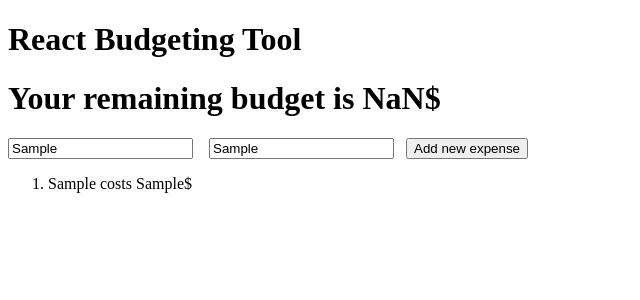
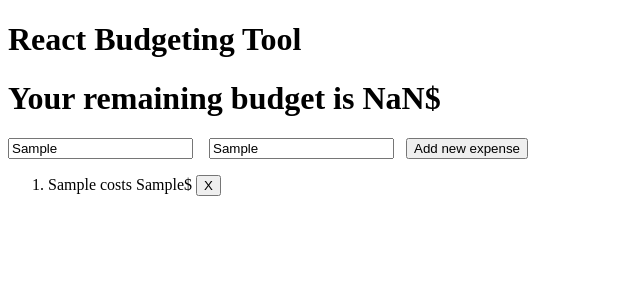
Before and after one commit to LenkoIvanov/budget-new, a React (Create React App) app: page / in a window 1280 px wide. Both pictures are taken after typing "Sample", "Sample" into the empty fields and a click on the button "Add new expense". Shown: the top 300 px of the page, without its empty margins (0-640 px from the left). Built offline with nearby package versions, Linux system fonts and the light colour scheme.

Commit message:
added a delete button to listcreator

```diff
--- a/src/ListCreator.js
+++ b/src/ListCreator.js
@@ -5,9 +5,9 @@ function increment(i){
 }
 export function ListCreator (props){
     let i = 0;
-    return(
+     return(
         <ol>
-            {props.arr.map(({name, cost}) => {return <li key = {increment(i)}>{name} costs {cost}$ </li>})}
+            {props.arr.map(({name, cost}) => {return <li key = {increment(i)}>{name} costs {cost}$  <button>X</button></li>})}
         </ol>
     );
 }
```
